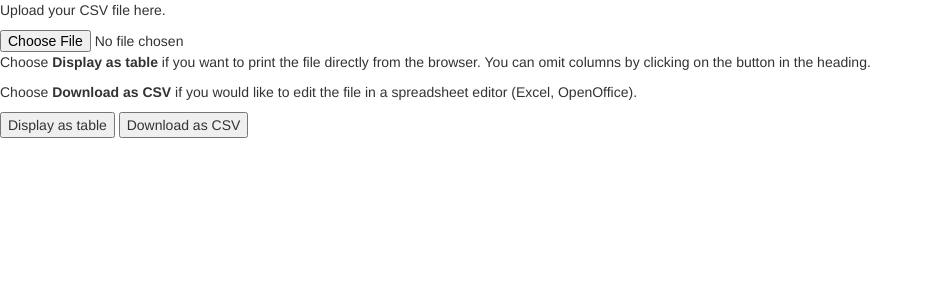
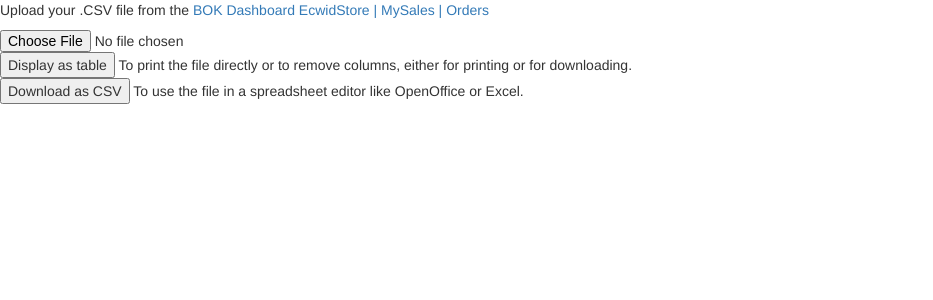
Before and after one commit to mibanescu/bok-reformat-registration, a Python web app: template registrationcsv/templates/home.jinja2 in a window 1280 px wide. Shown: the top 300 px of the page, without its empty margins (0-933 px from the left). Run offline with Jinja, Linux system fonts and the light colour scheme; the template is opened without the code that fills it, so the values that code supplies are empty; some libraries are stand-ins or nearby versions.

Commit message:
More styling for the first page

```diff
--- a/registrationcsv/templates/home.jinja2
+++ b/registrationcsv/templates/home.jinja2
@@ -3,17 +3,18 @@
 {% block content %}
 <div class="content">
   <div class="description">
-  <p>Upload your CSV file here.</p>
+  <p>Upload your .CSV file from the <a class="reg-a" href="https://backwoodsok.org/wp-admin/admin.php?page=ec-store-admin-orders">BOK Dashboard EcwidStore | MySales | Orders</a></p>
   </div>
-  <form action="/process" method="post" enctype="multipart/form-data">
-    <input type="file" name="csv_file" accept="text/csv">
-    <p>Choose <strong>Display as table</strong> if you want to print the file
-    directly from the browser. You can omit columns by clicking on the button in
-    the heading.</p>
-    <p>Choose <strong>Download as CSV</strong> if you would like to edit the
-    file in a spreadsheet editor (Excel, OpenOffice).</p>
-    <input type="submit" name="return_as_table" value="Display as table">
-    <input type="submit" name="return_as_csv" value="Download as CSV">
+  <form id="form-upload" action="/process" method="post" enctype="multipart/form-data">
+    <input id="form-upload-file" type="file" name="csv_file" accept="text/csv">
+    <div>
+      <input type="submit" name="return_as_table" value="Display as table">
+      <span>To print the file directly or to remove columns, either for printing or for downloading.</span>
+    </div>
+    <div>
+      <input type="submit" name="return_as_csv" value="Download as CSV">
+      <span>To use the file in a spreadsheet editor like OpenOffice or Excel.</span>
+    </div>
   </form>
 </div>
 {% endblock content %}
--- a/setup.py
+++ b/setup.py
@@ -14,7 +14,7 @@ tests_require = []
 
 setup(
     name="registrationcsv",
-    version="0.2",
+    version="0.3",
     description="registrationcsv",
     long_description=README + "\n\n" + CHANGES,
     classifiers=[
```
Also changed, not shown: registrationcsv/static/theme.css (+20 -2 lines).
